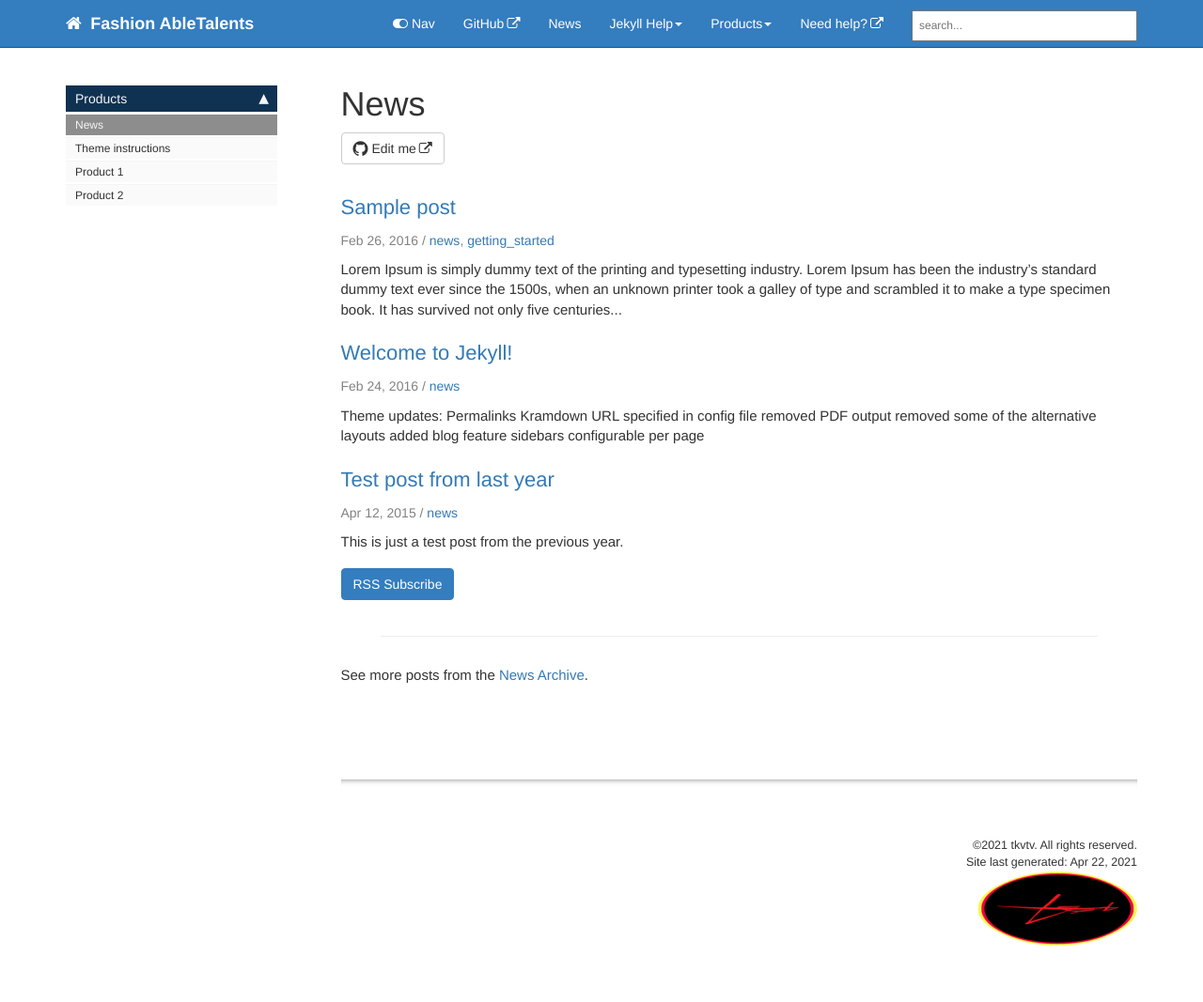
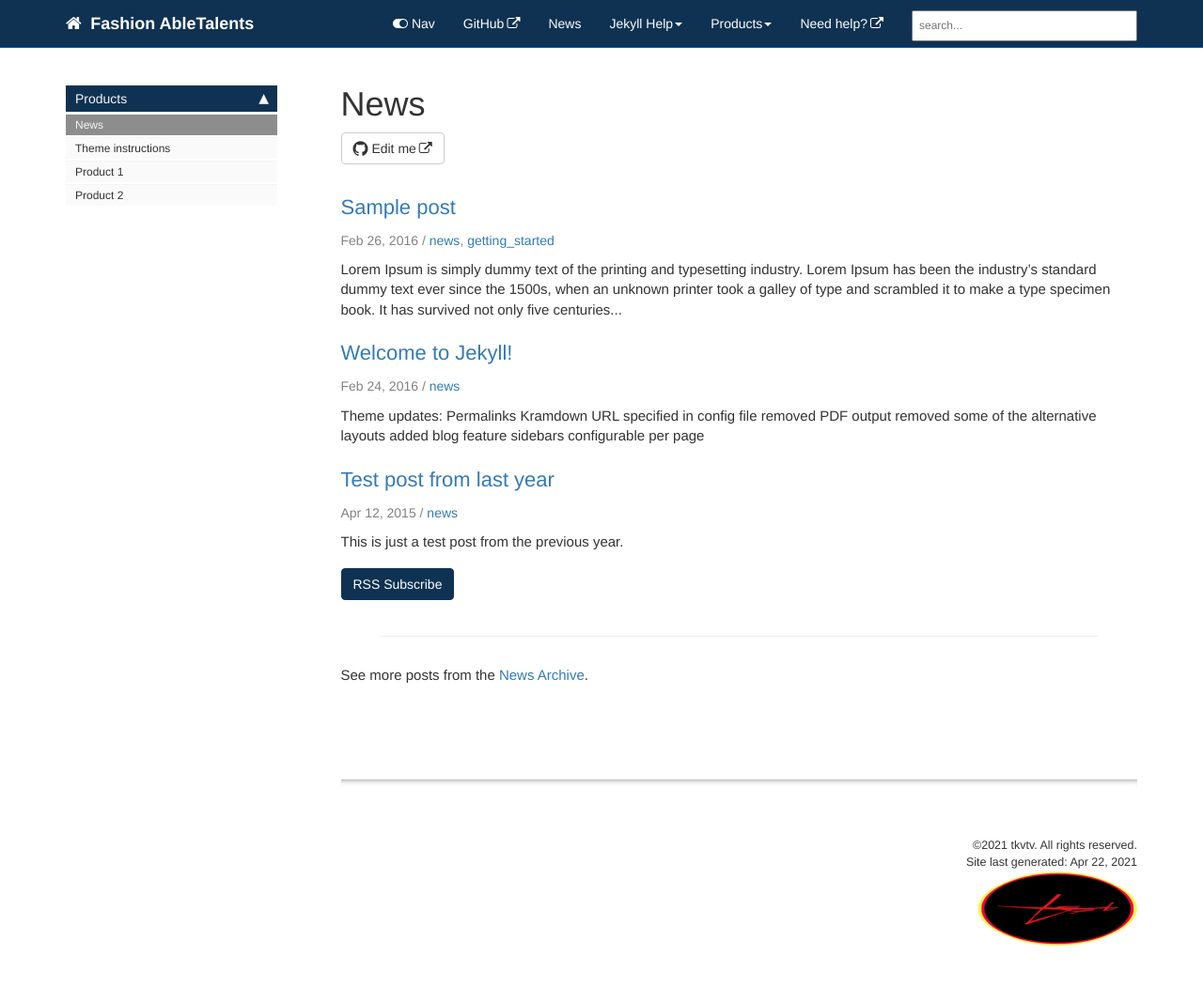
Before and after one commit to takagotch/page468, a Jekyll site: the page built from pages/news/news.html, in a window 1280 px wide. Shown: the whole page at 94% size. Built offline with Jekyll 4.4.1, drawn with Linux system fonts in a browser that asks for light colours; comment, search, counter and statistics services are not loaded.

Commit message:
Update theme-blue.css

```diff
--- a/css/theme-blue.css
+++ b/css/theme-blue.css
@@ -38,7 +38,7 @@ a[data-toggle="tooltip"] {
 }
 
 .navbar-inverse {
-    background-color: #347DBE;
+    background-color: #0f3252; /* #347DBE; */
     border-color: #015CAE;
 }
 .navbar-inverse .navbar-nav>li>a, .navbar-inverse .navbar-brand {
@@ -68,12 +68,12 @@ a.navbar-brand:hover {
 
 .btn-primary {
     color: #ffffff;
-    background-color: #347DBE;
-    border-color: #347DBE;
+    background-color: #0f3252; /* #347DBE; */
+    border-color: #0f3252; /* #347DBE; */
 }
 
 .navbar-inverse .navbar-nav > .active > a, .navbar-inverse .navbar-nav > .active > a:hover, .navbar-inverse .navbar-nav > .active > a:focus {
-    background-color: #347DBE;
+    background-color: #0f3252; /* #347DBE; */
 }
 
 .btn-primary:hover,
@@ -82,7 +82,7 @@ a.navbar-brand:hover {
 .btn-primary.active,
 .open .dropdown-toggle.btn-primary {
     background-color: #248ec2;
-    border-color: #347DBE;
+    border-color: #0f3252; /* #347DBE; */
 }
 
 .printTitle {
```
